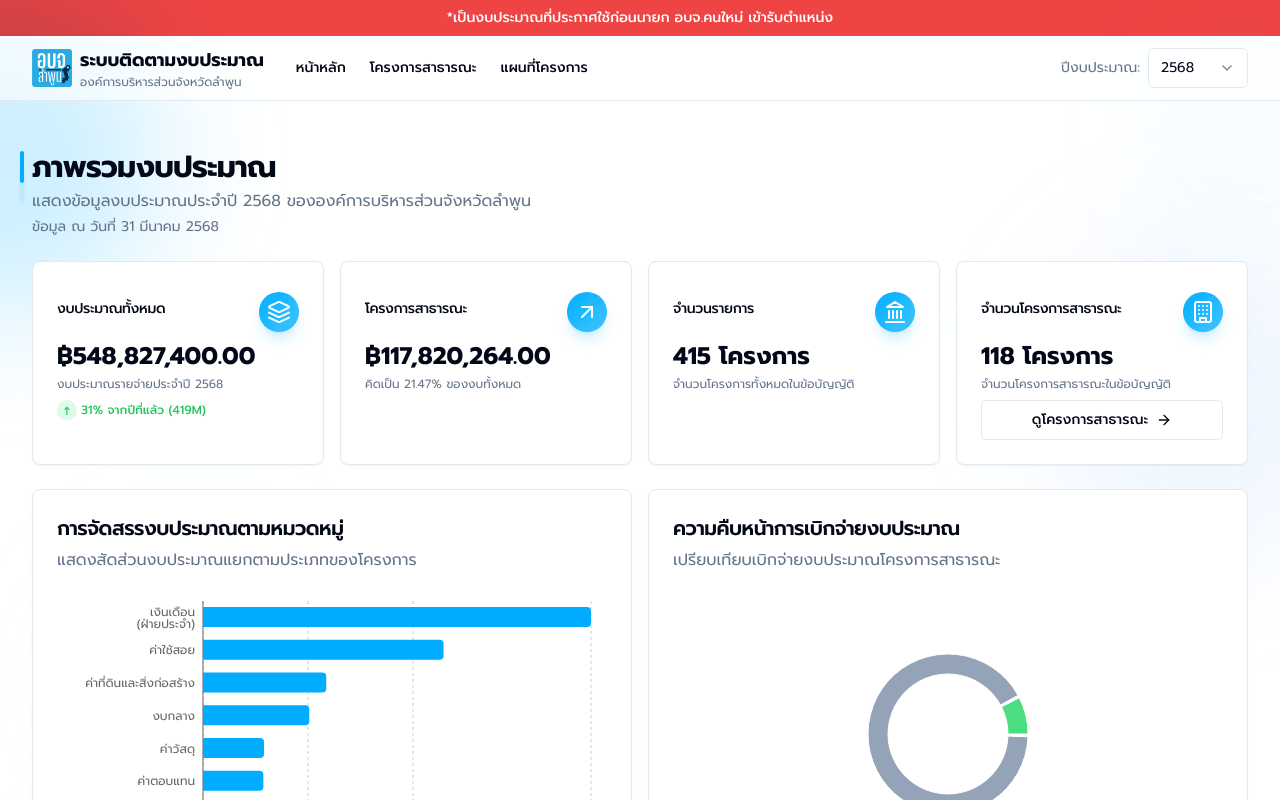
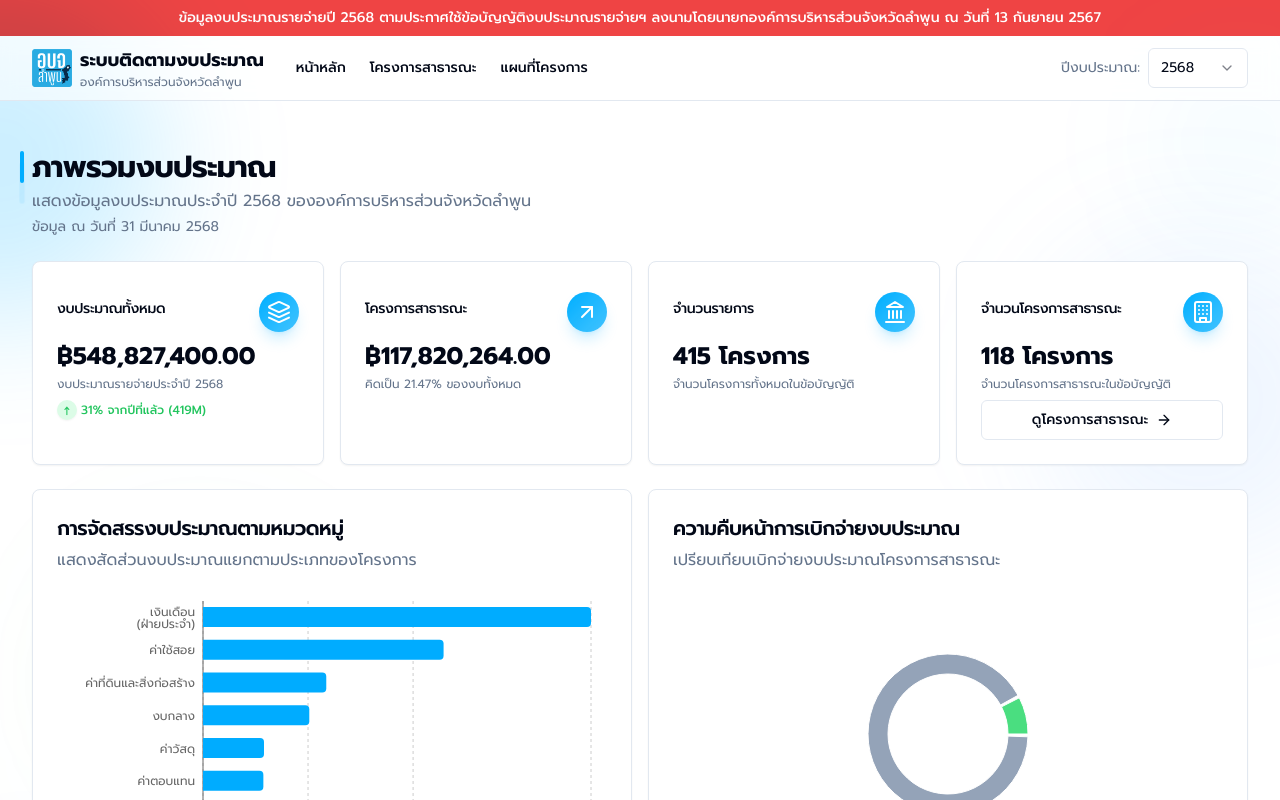
Before and after one commit to badgooooor/budgeting, a React (Vite) app: page / in a window 1280 px wide. Shown: the top 800 px of the page. Built offline with nearby package versions, Linux system fonts and the light colour scheme.

Commit message:
edit: remark

```diff
--- a/src/App.tsx
+++ b/src/App.tsx
@@ -18,7 +18,7 @@ const App = () => (
       <div className="min-h-screen bg-background overflow-hidden">
         {/* Notification Bar */}
         <div className="w-full bg-red-500 text-white py-2 text-center text-sm font-medium">
-          *เป็นงบประมาณที่ประกาศใช้ก่อนนายก อบจ.คนใหม่ เข้ารับตำแหน่ง
+          ข้อมูลงบประมาณรายจ่ายปี 2568 ตามประกาศใช้ข้อบัญญัติงบประมาณรายจ่ายฯ ลงนามโดยนายกองค์การบริหารส่วนจังหวัดลำพูน ณ วันที่ 13 กันยายน 2567
         </div>
 
         {/* Decorative gradients */}
```
